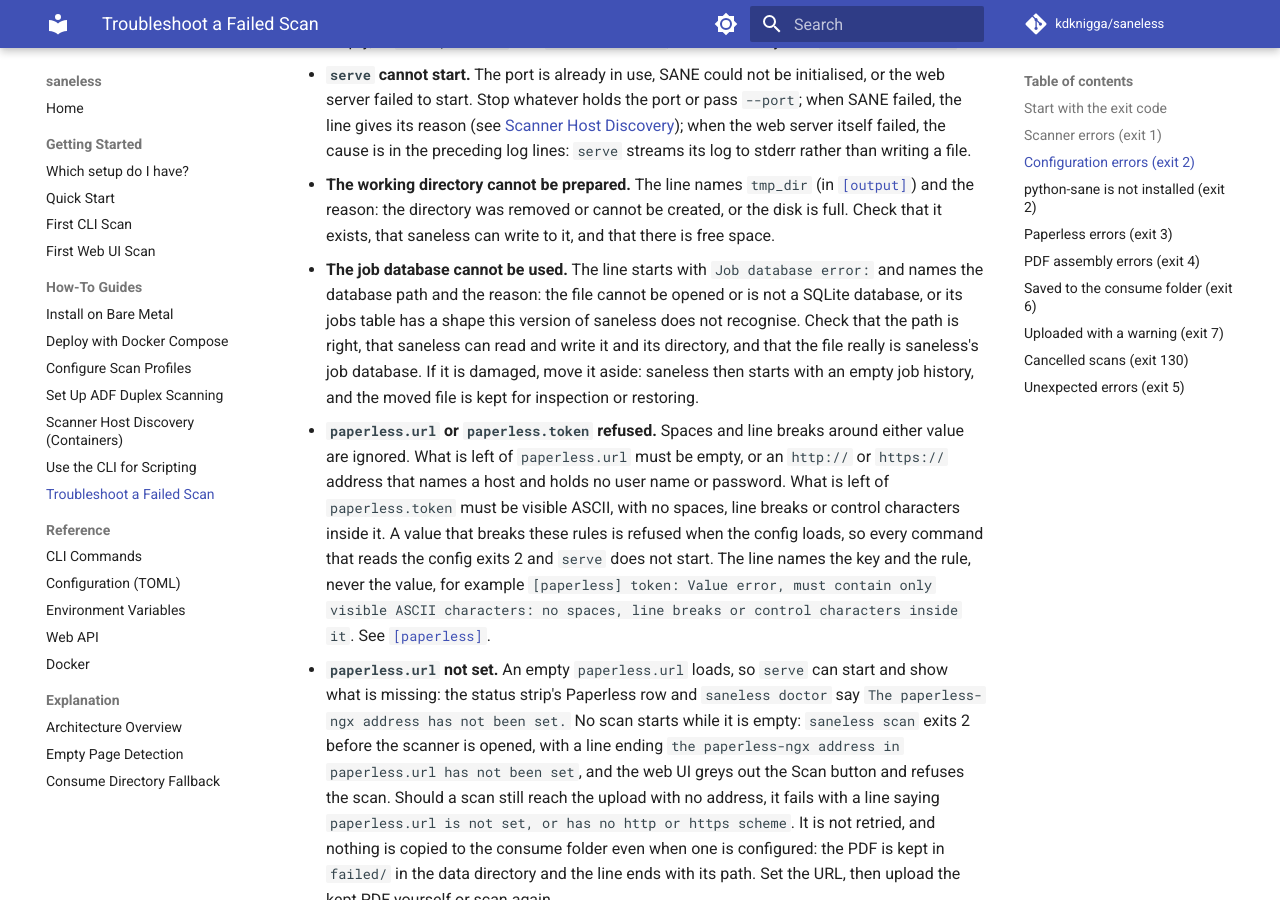
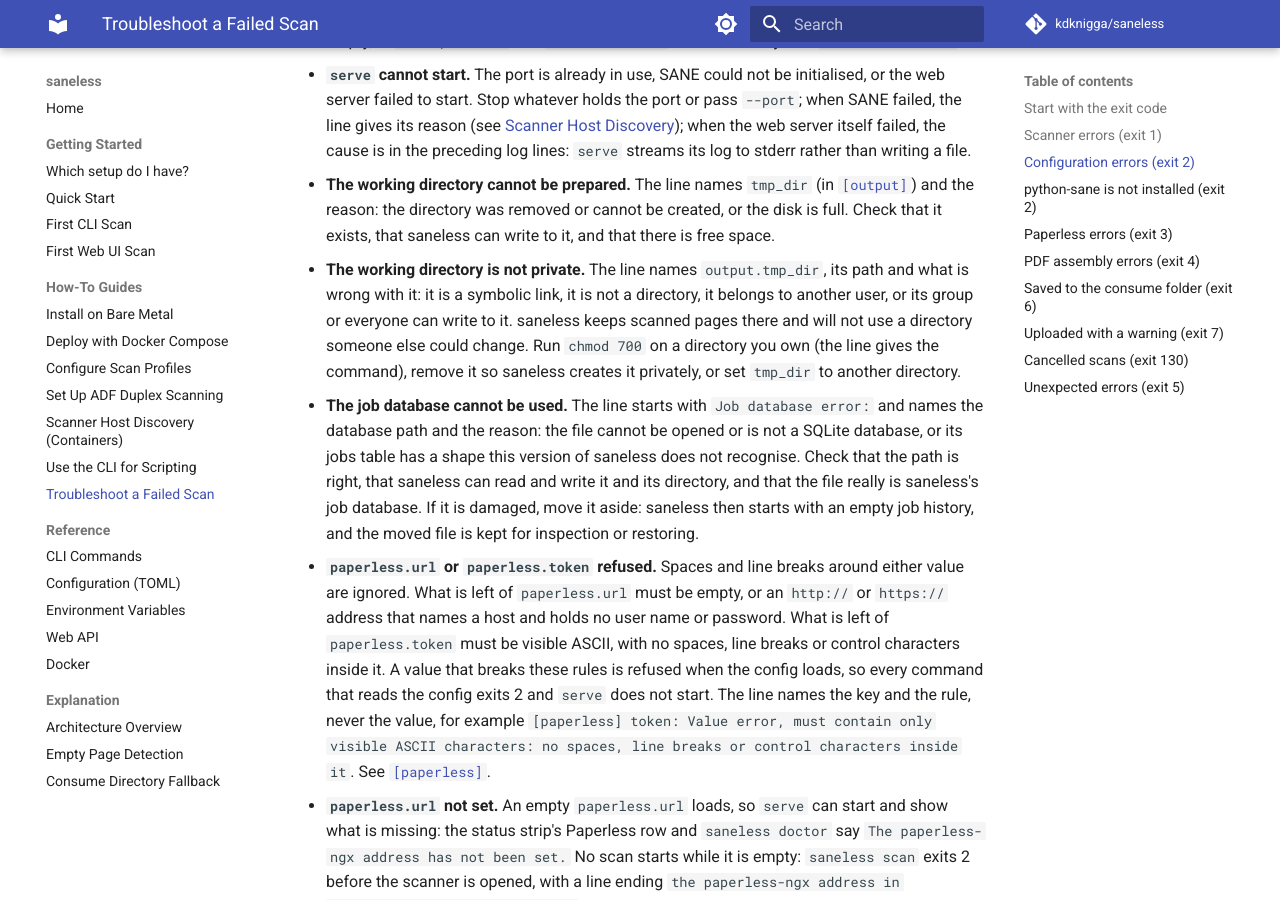
Before and after one commit to kdknigga/saneless, an MkDocs documentation site: the page built from docs/how-to/troubleshoot-a-failed-scan.md, in a window 1280 px wide and 900 px high, scrolled down 2991 px. Built offline with MkDocs 1.6.1 and Material for MkDocs 9.7.7, drawn with Linux system fonts in a browser that asks for light colours; comment, search, counter and statistics services are not loaded.

Commit message:
docs: explain the private working-directory refusal when troubleshooting
The startup check now refuses a tmp_dir that is a symlink, not a
directory, owned by another user, or writable by its group or everyone.
The troubleshooting guide's list of configuration failures did not say
so; it now names the refusal and the three ways out that the message
itself gives.

Co-Authored-By: Claude Opus 5.5 (1M context) <noreply@anthropic.com>
Claude-Session: https://claude.ai/code/session_013CxQxLcnRUSK9XY3SKundu

```diff
--- a/docs/how-to/troubleshoot-a-failed-scan.md
+++ b/docs/how-to/troubleshoot-a-failed-scan.md
@@ -119,6 +119,11 @@ Other causes of exit 2, each on one line:
   [`[output]`](../reference/configuration.md#output)) and the reason: the directory was removed or
   cannot be created, or the disk is full. Check that it exists, that saneless can write to it, and
   that there is free space.
+- **The working directory is not private.** The line names `output.tmp_dir`, its path and what is
+  wrong with it: it is a symbolic link, it is not a directory, it belongs to another user, or its
+  group or everyone can write to it. saneless keeps scanned pages there and will not use a
+  directory someone else could change. Run `chmod 700` on a directory you own (the line gives the
+  command), remove it so saneless creates it privately, or set `tmp_dir` to another directory.
 - **The job database cannot be used.** The line starts with `Job database error:` and names the
   database path and the reason: the file cannot be opened or is not a SQLite database, or its jobs
   table has a shape this version of saneless does not recognise. Check that the path is right,
```
